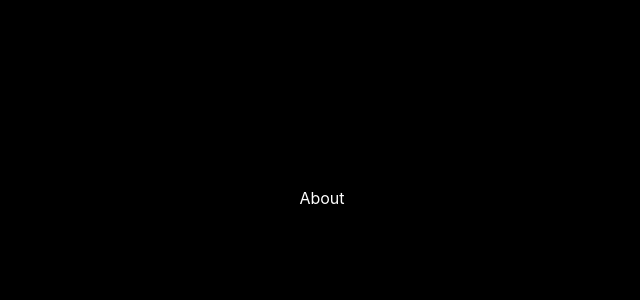
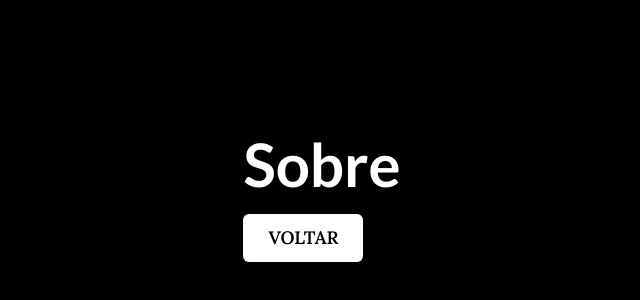
Before and after one commit to Fabricio-odn/portfolio-v2, a React (Vite) app: page /Sobre in a window 1280 px wide. Shown: the part 202-502 px from the top of the page, without its empty margins (318-958 px from the left). Built offline with nearby package versions, Linux system fonts and the light colour scheme.

Commit message:
feat: inicio da seção de sobre

```diff
--- a/src/routes/About.jsx
+++ b/src/routes/About.jsx
@@ -1,7 +1,16 @@
-import React from 'react'
+import { Box, Flex, Heading } from "@chakra-ui/react";
+import React from "react";
+import ButtonBack from "../components/ButtonBack";
 
 export default function About() {
   return (
-    <div>About</div>
-  )
+    <Box>
+      <Flex flexDirection="column" gap={5}>
+        <Heading as="h1" size="3xl" fontFamily="lato" fontWeight="bold">
+          Sobre
+        </Heading>
+        <ButtonBack/>
+      </Flex>
+    </Box>
+  );
 }
--- a/src/routes/Projects.jsx
+++ b/src/routes/Projects.jsx
@@ -16,7 +16,7 @@ export default function Home() {
   return (
     <Box bg="black" textAlign="center" mt={{ base: 150, md: 0 }}>
       <Flex flexDirection='column' gap={5}>
-        <Heading as="a" href="/">
+        <Heading size="3xl" fontFamily="lato" fontWeight="bold" as="a" href="/">
           Projetos
         </Heading>
         <ButtonBack />
```
